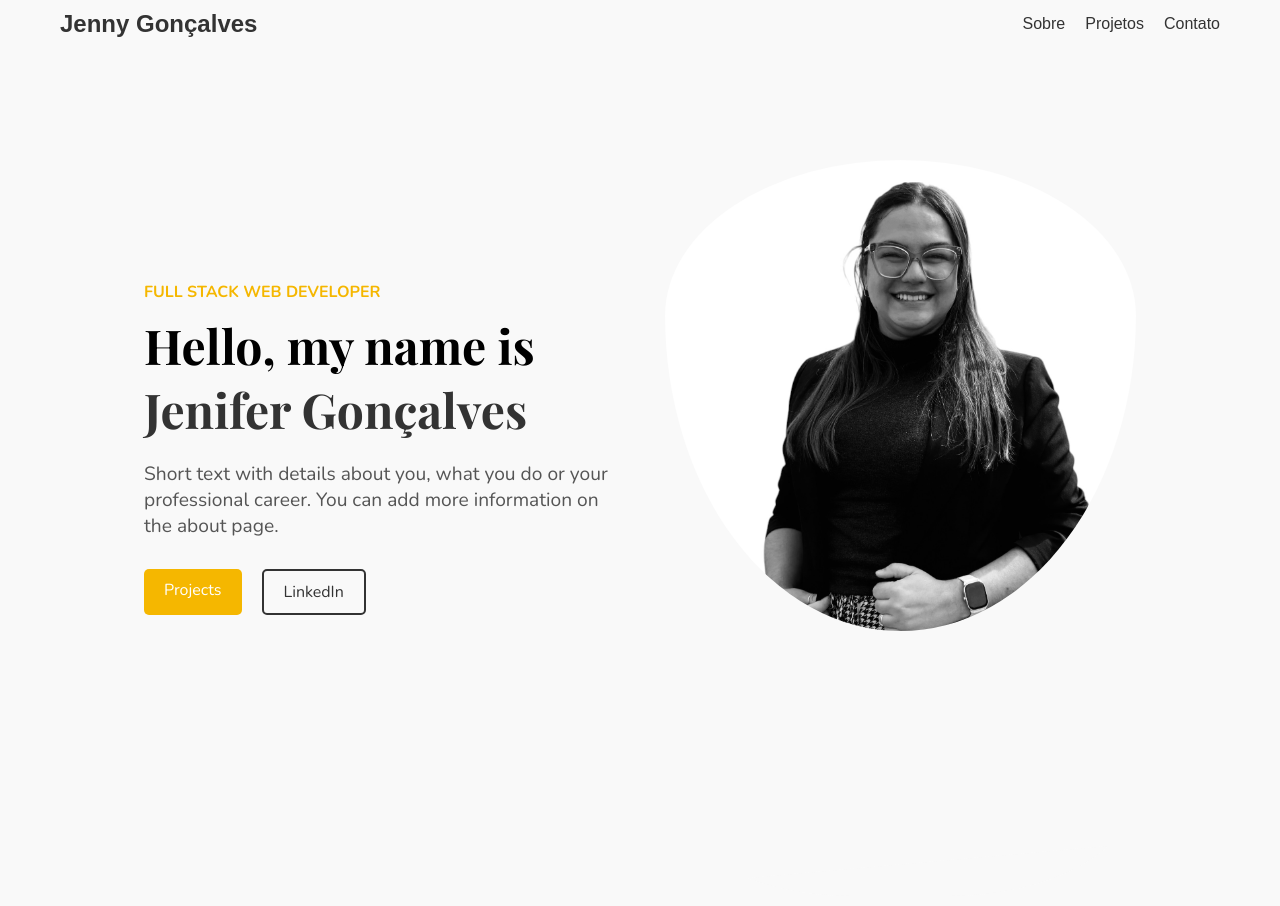
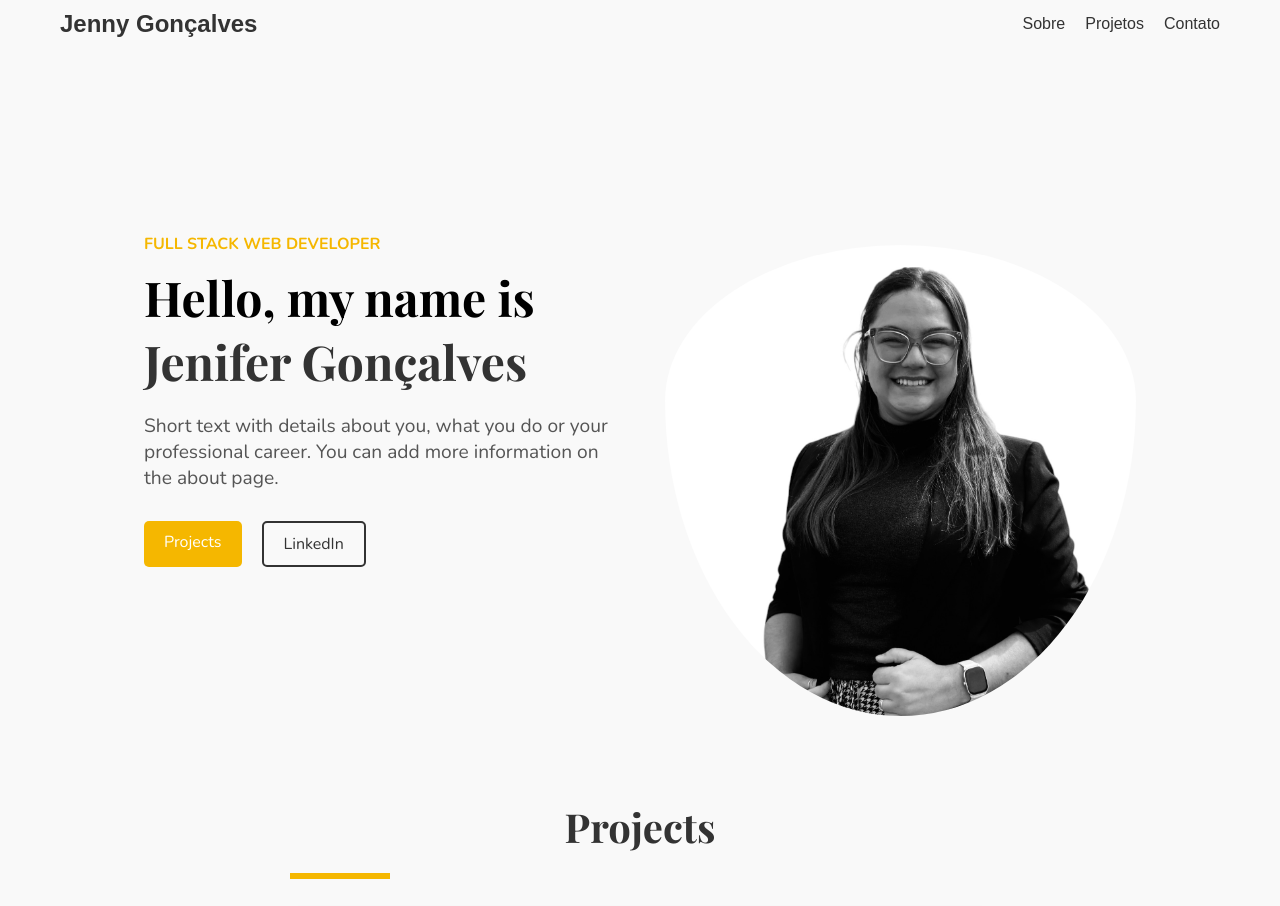
Before and after one commit to jenifergs/portfolio-jeni, a React (Create React App) app: page / in a window 1280 px wide. Shown: the top 906 px of the page. Built offline with nearby package versions, Linux system fonts and the light colour scheme.

Commit message:
remove unused image and clean up Hero component

```diff
--- a/src/components/Hero.js
+++ b/src/components/Hero.js
@@ -1,7 +1,6 @@
 import React from 'react';
 import './Hero.scss';
 import jennyPhoto from '../assets/jenny-photo.png';
-import wave from '../assets/wave.svg';
 
 function Hero() {
   return (
@@ -21,7 +20,6 @@ function Hero() {
         </div>
         <div className="hero-image">
           <img src={jennyPhoto} alt="Jenifer Gonçalves" />
-          <img src={wave} alt="Wave background" className="wave" />
         </div>
       </div>
     </section>
```
Also changed, not shown: src/assets/jenny-photo2.png (deleted).
